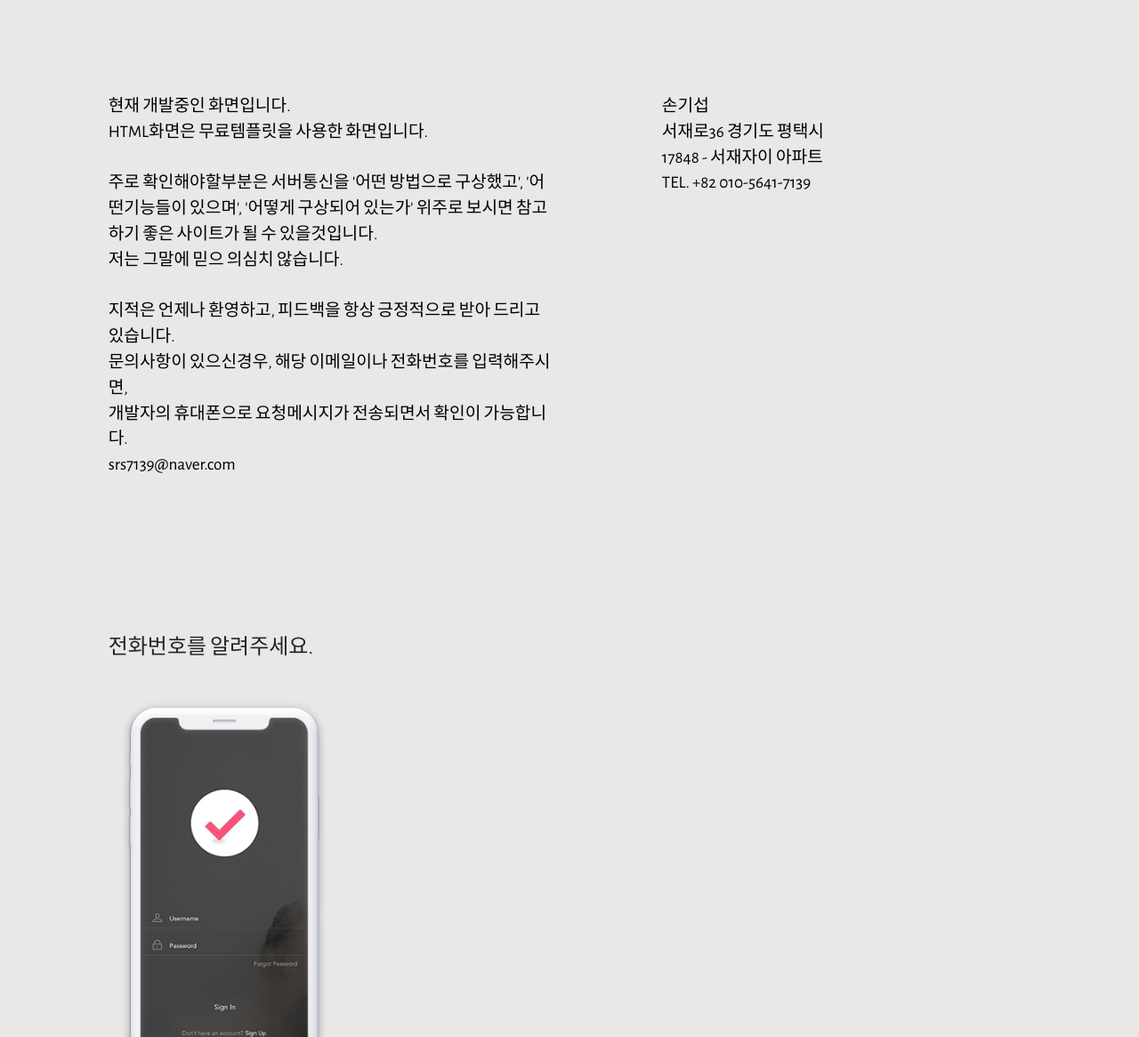
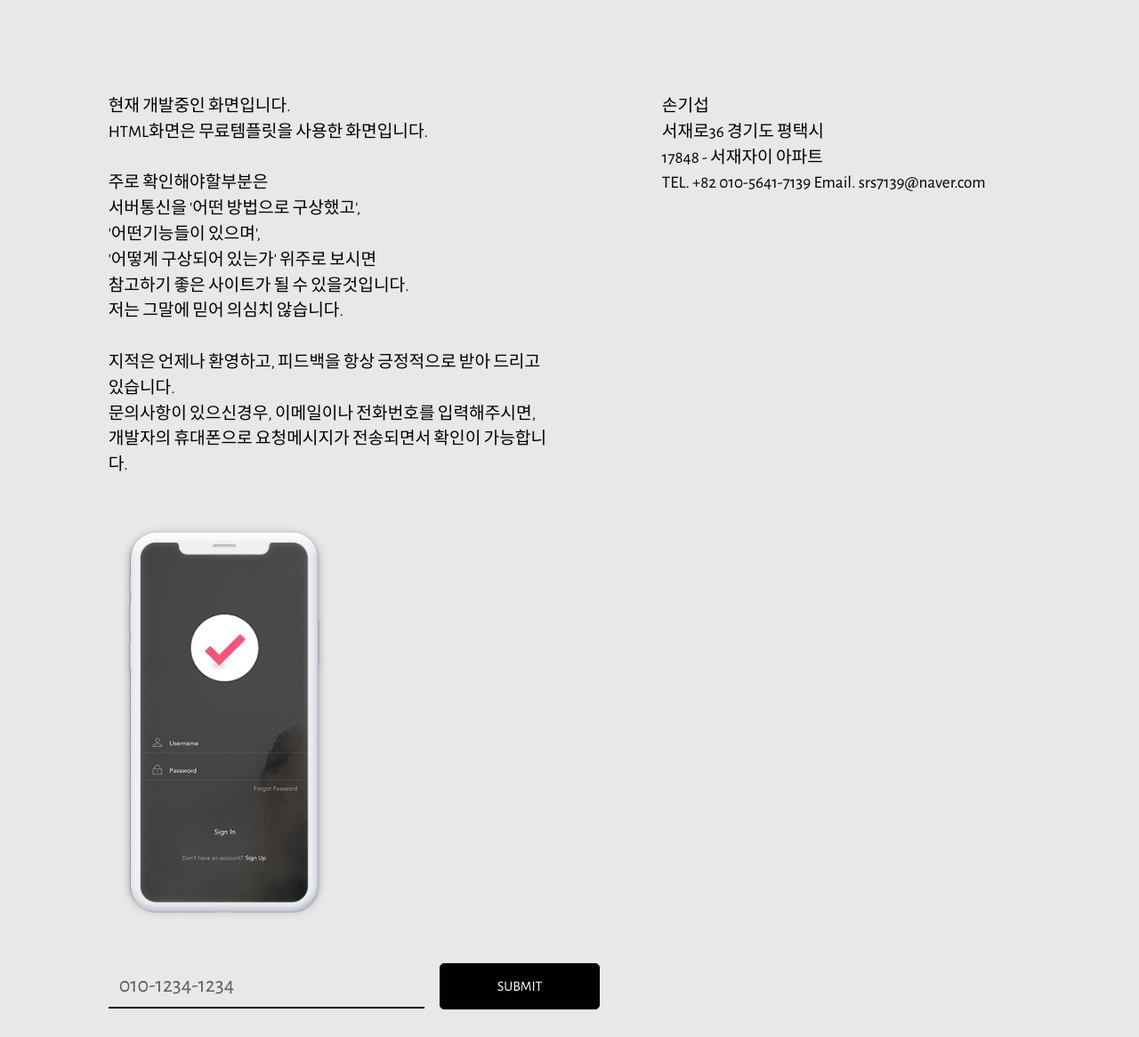
Before and after one commit to kiseopSon/WEB, a plain HTML site: page contact.html in a window 1280 px wide. Shown: the part 134-1300 px from the top of the page at 89% size. Drawn offline with nearby package versions, Linux system fonts and the light colour scheme.

Commit message:
위치변경

```diff
--- a/contact.html
+++ b/contact.html
@@ -34,7 +34,7 @@
          </div>
       </nav>
       <!-- Contact -->
-      <div class="container-fluid contact">
+      <div class="container-fluid contact" style="padding-bottom: 0;">
          <div class="row">
             <div class="col-md-10 offset-md-1">
                <div class="row">
@@ -43,17 +43,24 @@
                        현재 개발중인 화면입니다. <br>
                        HTML화면은 무료템플릿을 사용한 화면입니다.
                         <br><br>
-                        주로 확인해야할부분은 서버통신을 '어떤 방법으로 구상했고',
-                        '어떤기능들이 있으며', '어떻게 구상되어 있는가' 위주로 보시면
-                        참고하기 좋은 사이트가 될 수 있을것입니다.  <br>
-                        저는 그말에 믿으 의심치 않습니다.
-                        <br><br>
-                        지적은 언제나 환영하고, 피드백을 항상 긍정적으로 받아 드리고 있습니다.<br>
-                        문의사항이 있으신경우, 해당 이메일이나 전화번호를 입력해주시면,
+                        주로 확인해야할부분은
+                        <br>
+                         서버통신을 '어떤 방법으로 구상했고',
+                        <br>
+                        '어떤기능들이 있으며',
+                        <br>
+                         '어떻게 구상되어 있는가' 위주로 보시면
+                         <br>
+                        참고하기 좋은 사이트가 될 수 있을것입니다.
+                         <br>
+                        저는 그말에 믿어 의심치 않습니다.
+                        <br>
+                        <br>
+                        지적은 언제나 환영하고, 피드백을 항상 긍정적으로 받아 드리고 있습니다.
+                        <br>
+                        문의사항이 있으신경우,  이메일이나 전화번호를 입력해주시면,
                         <br>
                         개발자의 휴대폰으로 요청메시지가 전송되면서 확인이 가능합니다.
-                        <br>
-                        srs7139@naver.com
                      </p>
                   </div>
                   <div class="col-md-5 offset-md-1 col-sm-12">
@@ -62,6 +69,7 @@
                         서재로36 경기도 평택시<br>
                         17848 - 서재자이 아파트<br>
                         TEL. +82 010-5641-7139
+                        Email.  srs7139@naver.com
                      </p>
                   </div>
                </div>
@@ -71,20 +79,19 @@
       <!-- End Contact -->
 
       <!-- Contact Form -->
-      <div class="container-fluid contact-form">
+      <div class="container-fluid contact-form" style="padding-bottom: 1rem;">
 
          <div class="row">
             <div class="col-md-10 offset-md-1 col-sm-12">
-               <h2> 전화번호를 알려주세요. </h2>
             </br>
             <div class="col-xl-5 col-md-7 col-sm-12">
                <img class="img-fluid" src="img/photo-8.jpg" alt="Photo">
             </div>
             <form class="form-inline pt-5">
                <div class="form-group mb-2">
-                  <input type="phone" class="form-control" id="inputPhone" placeholder="요청받을 핸드폰 번호를 입력해 주세요.">
+                  <input type="phone" class="form-control" id="inputPhone" placeholder="010-1234-1234" style="width: 80%;">
                </div>
-                  <button type="submit" class="mx-sm-4 btn btn-primary mb-2">SUBMIT</button>
+                  <button type="submit" class="mx-sm-2 btn btn-primary mb-2" style="margin-left: -4.5rem!important;">SUBMIT</button>
                </form>
             </div>
          </div>
```
